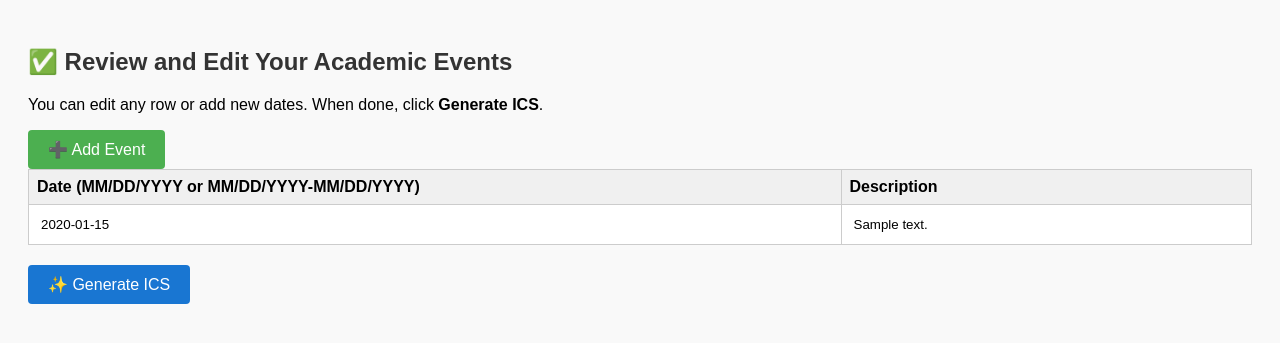
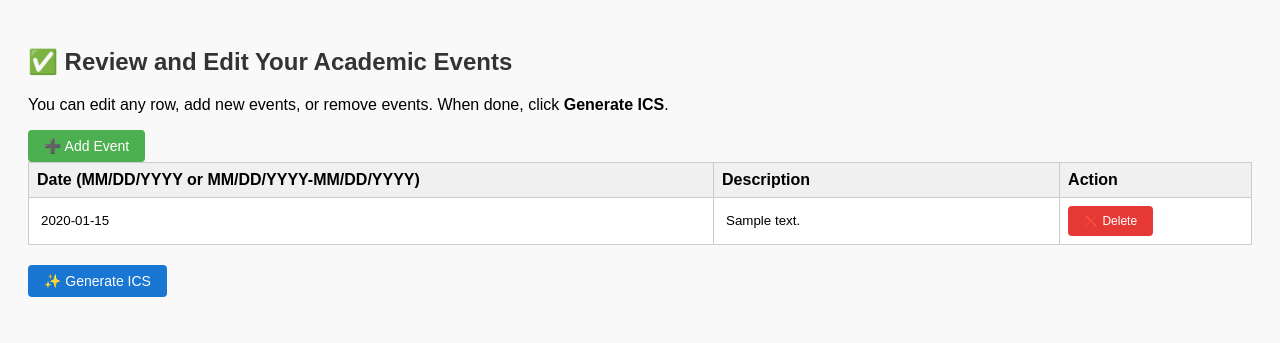
Before and after one commit to Kimiwasadat/icscalenderconverter, a Flask app: template templates/results.html in a window 1280 px wide. Shown: the top 343 px of the page. Run offline with Flask 3, Linux system fonts and the light colour scheme; the template is opened without the code that fills it: most values are stand-ins (such as "Sample title", 1, 10 or a date in 2020).

Commit message:
Added delete button

```diff
--- a/templates/results.html
+++ b/templates/results.html
@@ -11,8 +11,8 @@
     input[type="text"] { width: 100%; border: none; background: transparent; padding: 4px; }
     .controls { margin-top: 20px; }
     button {
-      padding: 10px 20px;
-      font-size: 16px;
+      padding: 8px 16px;
+      font-size: 14px;
       margin-right: 10px;
       cursor: pointer;
       border: none;
@@ -26,11 +26,16 @@
       background-color: #1976D2;
       color: white;
     }
+    .delete-btn {
+      background-color: #E53935;
+      color: white;
+      font-size: 12px;
+    }
   </style>
 </head>
 <body>
   <h2>✅ Review and Edit Your Academic Events</h2>
-  <p>You can edit any row or add new dates. When done, click <strong>Generate ICS</strong>.</p>
+  <p>You can edit any row, add new events, or remove events. When done, click <strong>Generate ICS</strong>.</p>
 
   <form id="eventsForm" method="POST" action="/generate">
     <button type="button" class="add-btn" onclick="addRow()">➕ Add Event</button>
@@ -40,6 +45,7 @@
         <tr>
           <th>Date (MM/DD/YYYY or MM/DD/YYYY-MM/DD/YYYY)</th>
           <th>Description</th>
+          <th>Action</th>
         </tr>
       </thead>
       <tbody id="eventsBody">
@@ -47,6 +53,7 @@
           <tr>
             <td><input type="text" name="dates" value="{{ date }}"></td>
             <td><input type="text" name="descriptions" value="{{ desc }}"></td>
+            <td><button type="button" class="delete-btn" onclick="deleteRow(this)">❌ Delete</button></td>
           </tr>
         {% endfor %}
       </tbody>
@@ -64,8 +71,14 @@
       newRow.innerHTML = `
         <td><input type="text" name="dates" placeholder="MM/DD/YYYY or MM/DD/YYYY-MM/DD/YYYY"></td>
         <td><input type="text" name="descriptions" placeholder="Description"></td>
+        <td><button type="button" class="delete-btn" onclick="deleteRow(this)">❌ Delete</button></td>
       `;
       tbody.appendChild(newRow);
+    }
+
+    function deleteRow(button) {
+      const row = button.parentElement.parentElement;
+      row.parentElement.removeChild(row);
     }
   </script>
 </body>
```
